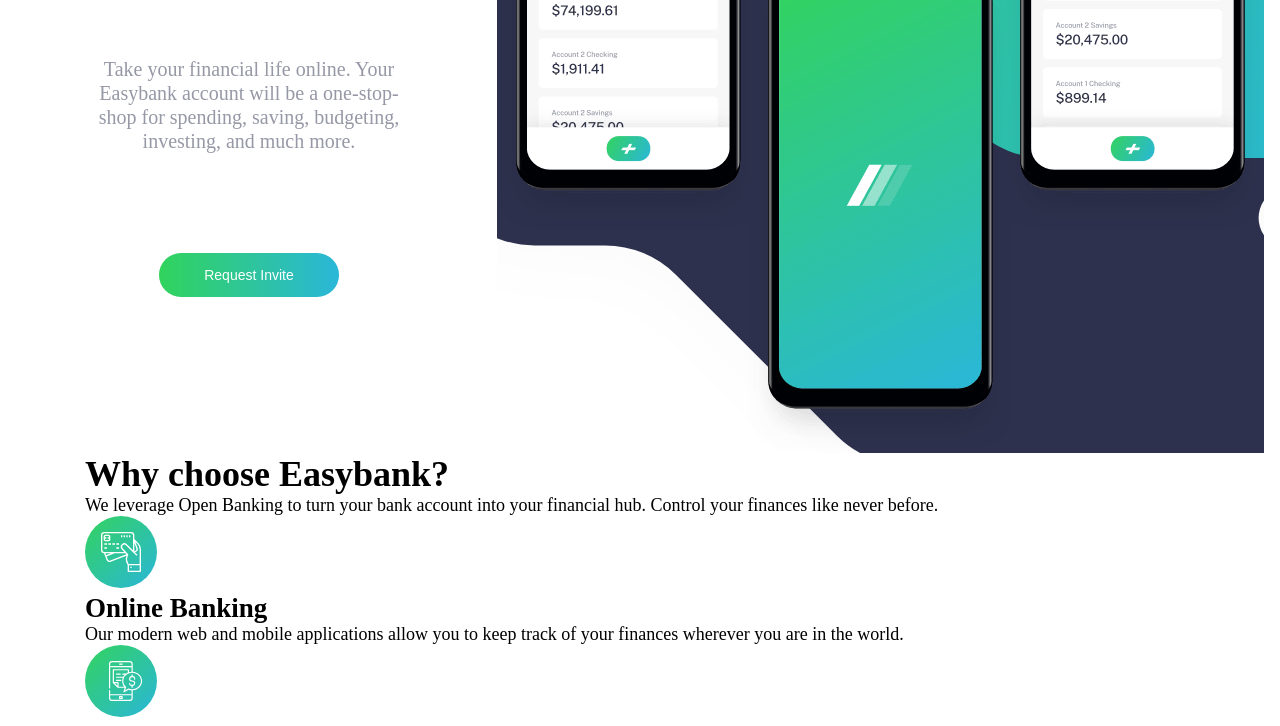
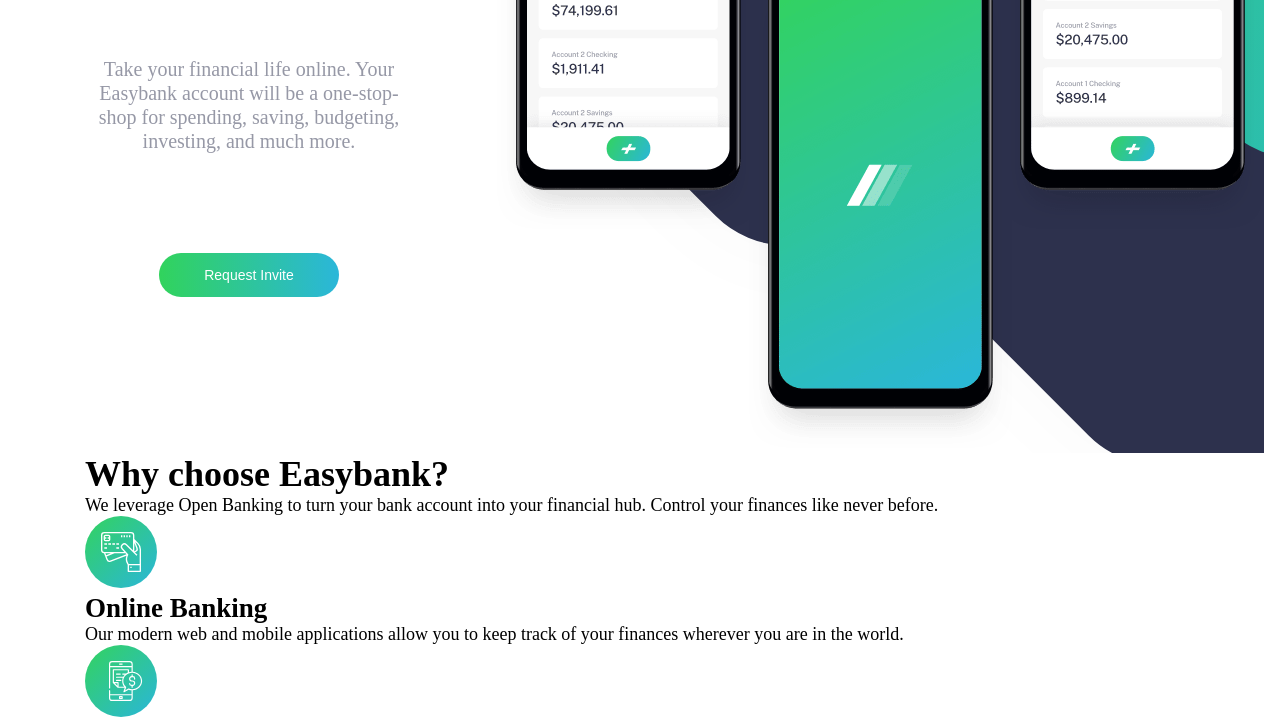
Before and after one commit to Will-Paulon/Landing-page---Easybank, a plain HTML site: page index.html in a window 1280 px wide. Shown: the part 590-1316 px from the top of the page. Drawn offline with Linux system fonts and the light colour scheme.

Commit message:
Update style.css

```diff
--- a/style.css
+++ b/style.css
@@ -86,6 +86,7 @@
 
 .titulo_primario{
 
+
 font-size: 72px;
   line-height: 1.2;
   text-align: center;
@@ -108,8 +109,14 @@
 
 
 .img{
-    background-image:url(/Landing-page---Easybank/images/bg-intro-desktop.svg);
-    align-self: flex-start;
-    background-position: top;
+    background-image: url(images/bg-intro-desktop.svg);
+
+
 
 }
+
+.img{
+
+    position: top;
+
+}
```
